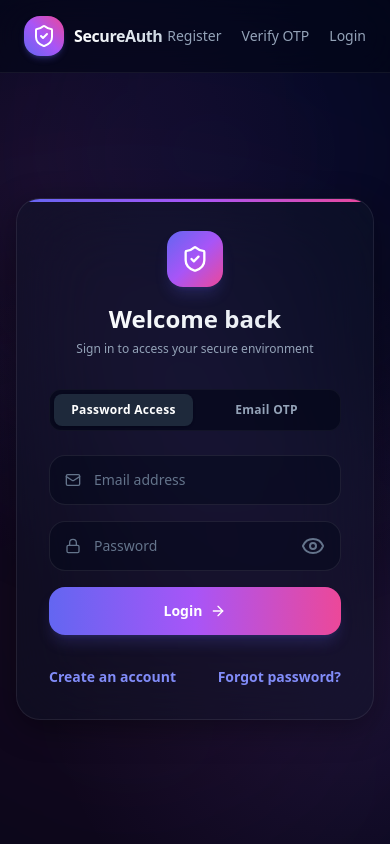
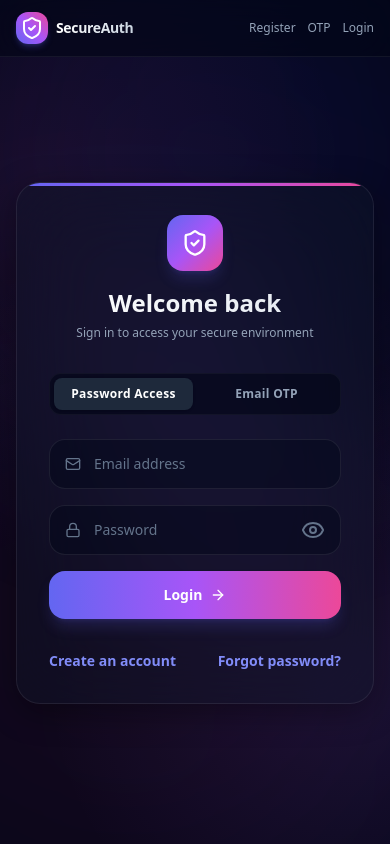
Before and after one commit to Khushbumandal2060/Authentication-System, a React (Create React App) app in the folder client/: page / in a window 390 px wide. Built offline with nearby package versions, Linux system fonts and the light colour scheme.

Commit message:
fixed navbar

```diff
--- a/client/src/App.jsx
+++ b/client/src/App.jsx
@@ -20,19 +20,22 @@ function App() {
 
         {/* Global Navigation bar */}
         <nav className="sticky top-0 z-50 border-b border-white/[0.06] bg-slate-950/60 backdrop-blur-xl">
-          <div className="mx-auto flex max-w-6xl items-center justify-between px-6 py-4">
-            <Link to="/login" className="flex items-center gap-2.5 text-base font-bold tracking-tight text-white hover:opacity-90 transition-opacity">
-              <span className="flex h-10 w-10 items-center justify-center rounded-2xl bg-gradient-to-tr from-indigo-500 via-purple-500 to-pink-500 text-white shadow-md shadow-indigo-500/25">
-                <ShieldCheck className="h-5.5 w-5.5" />
+          <div className="mx-auto flex max-w-6xl items-center justify-between gap-3 px-4 py-3 sm:px-6 sm:py-4">
+            <Link to="/login" className="flex shrink-0 items-center gap-2 text-sm font-bold tracking-tight text-white hover:opacity-90 transition-opacity sm:gap-2.5 sm:text-base">
+              <span className="flex h-8 w-8 shrink-0 items-center justify-center rounded-xl bg-gradient-to-tr from-indigo-500 via-purple-500 to-pink-500 text-white shadow-md shadow-indigo-500/25 sm:h-10 sm:w-10 sm:rounded-2xl">
+                <ShieldCheck className="h-4.5 w-4.5 sm:h-5.5 sm:w-5.5" />
               </span>
               <span className="bg-gradient-to-r from-white to-slate-300 bg-clip-text text-transparent">
                 SecureAuth
               </span>
             </Link>
-            <div className="flex items-center gap-5 text-sm font-medium text-slate-400">
-              <Link to="/register" className="hover:text-white transition-colors">Register</Link>
-              <Link to="/verify-otp" className="hover:text-white transition-colors">Verify OTP</Link>
-              <Link to="/login" className="hover:text-white transition-colors">Login</Link>
+            <div className="flex items-center gap-3 text-xs font-medium text-slate-400 sm:gap-5 sm:text-sm">
+              <Link to="/register" className="whitespace-nowrap hover:text-white transition-colors">Register</Link>
+              <Link to="/verify-otp" className="whitespace-nowrap hover:text-white transition-colors">
+                <span className="sm:hidden">OTP</span>
+                <span className="hidden sm:inline">Verify OTP</span>
+              </Link>
+              <Link to="/login" className="whitespace-nowrap hover:text-white transition-colors">Login</Link>
             </div>
           </div>
         </nav>
```
